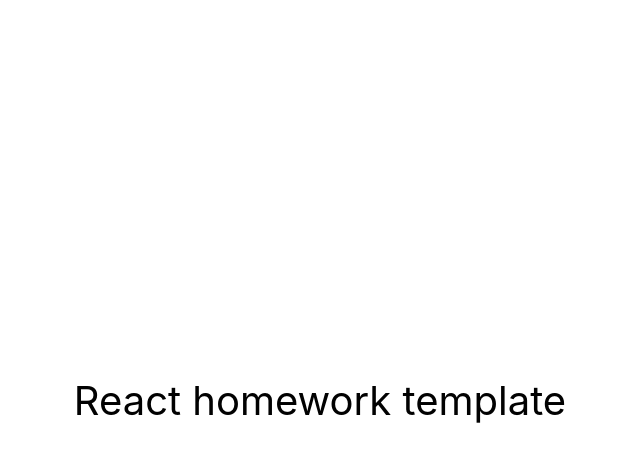
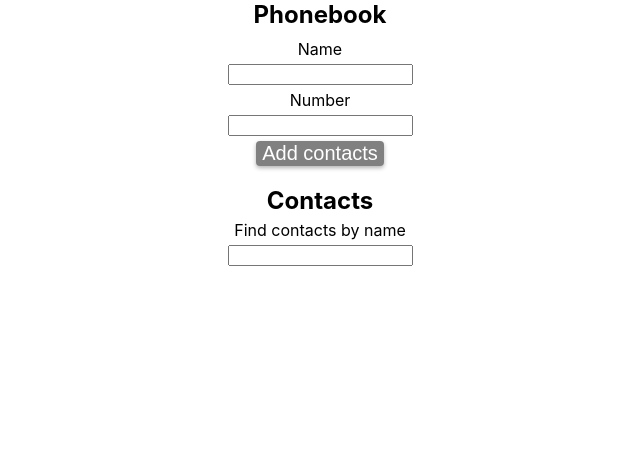
Before and after one commit to VladimirDegt/goit-react-hw-03-phonebook, a React (Create React App) app: page / in a window 1280 px wide. Shown: the top 462 px of the page, without its empty margins (320-960 px from the left). Built offline with nearby package versions, Linux system fonts and the light colour scheme.

Commit message:
добавил всю вторую домашку

```diff
--- a/public/index.html
+++ b/public/index.html
@@ -2,14 +2,12 @@
 <html lang="en">
   <head>
     <meta charset="utf-8" />
-    <link rel="icon" href="%PUBLIC_URL%/favicon.ico" />
     <meta name="viewport" content="width=device-width, initial-scale=1" />
     <meta name="theme-color" content="#000000" />
     <meta
       name="description"
       content="Web site created using create-react-app"
     />
-    <link rel="apple-touch-icon" href="%PUBLIC_URL%/logo192.png" />
     <!--
       manifest.json provides metadata used when your web app is installed on a
       user's mobile device or desktop. See https://developers.google.com/web/fundamentals/web-app-manifest/
@@ -24,7 +22,7 @@
       work correctly both with client-side routing and a non-root public URL.
       Learn how to configure a non-root public URL by running `npm run build`.
     -->
-    <title>React App</title>
+    <title>Phonebook</title>
 
     <!-- Start Single Page Apps for GitHub Pages -->
     <script type="text/javascript">
--- /dev/null
+++ b/src/components/AddContactsForm/AddContactsForm.jsx
@@ -0,0 +1,70 @@
+import { nanoid } from 'nanoid'
+import { Component } from 'react';
+import PropTypes from 'prop-types';
+import { Section, Form, Button } from './AddContactsForm.styled';
+
+const inputNameId = nanoid();
+const inputNumberId = nanoid();
+
+class AddContactsForm extends Component{
+  state = {
+    name: '',
+    number: '',
+  };
+
+  handleInputChange = ({target}) => {
+    const value = target.value;
+    this.setState({
+      [target.name]: value
+    })
+  }
+
+  handleFormSubmit = (e) => {
+    e.preventDefault()
+    this.props.createContact({
+      name: this.state.name,
+      number: this.state.number,
+    })
+    this.setState({
+      name: '',
+      number: '',
+    })
+  }
+
+  render() {
+  return <Section>
+          <h1>Phonebook</h1>
+          <Form onSubmit={this.handleFormSubmit}>
+            <label htmlFor={inputNameId}>Name</label>
+            <input
+              id={inputNameId}
+              type="text"
+              name="name"
+              pattern="^[a-zA-Zа-яА-Я]+(([' -][a-zA-Zа-яА-Я ])?[a-zA-Zа-яА-Я]*)*$"
+              title="Name may contain only letters, apostrophe, dash and spaces. For example Adrian, Jacob Mercer, Charles de Batz de Castelmore d'Artagnan"
+              required
+              onChange={this.handleInputChange}
+              value={this.state.name}
+            />
+            <label htmlFor={inputNumberId}>Number</label>
+            <input
+              id={inputNumberId}
+              type="tel"
+              name="number"
+              pattern="\+?\d{1,4}?[-.\s]?\(?\d{1,3}?\)?[-.\s]?\d{1,4}[-.\s]?\d{1,4}[-.\s]?\d{1,9}"
+              title="Phone number must be digits and can contain spaces, dashes, parentheses and can start with +"
+              required
+              onChange={this.handleInputChange}
+              value={this.state.number}
+            />
+            <Button type="submit">Add contacts</Button>
+          </Form>
+        </Section>
+  }
+};
+
+AddContactsForm.propTypes = {
+  createContact: PropTypes.func.isRequired,
+};
+
+export default AddContactsForm;
--- /dev/null
+++ b/src/components/AddContactsForm/AddContactsForm.styled.jsx
@@ -0,0 +1,33 @@
+import styled from '@emotion/styled'
+
+export const Section = styled.section`
+  display: flex;
+  flex-direction: column;
+  justify-content: center;
+  align-items: center;
+  gap: 10px;
+`
+
+export const Form = styled.form`
+  display: flex;
+  flex-direction: column;
+  justify-content: center;
+  align-items: center;
+  gap: 5px;
+`
+
+export const Button = styled.button`
+  background-color: grey;
+  cursor: pointer;
+  border-radius: 4px;
+  border: none;
+  color: white;
+  font-size: 20px;
+  box-shadow: 0 2px 4px rgba(0, 0, 0, 0.3);
+  transition: background-color 250ms cubic-bezier(0.4, 0, 0.2, 1), box-shadow 250ms cubic-bezier(0.4, 0, 0.2, 1);
+
+  :hover {
+    background-color: blue;
+    box-shadow: 0 2px 4px rgba(0, 0, 0, 0.5);
+  }
+`
--- /dev/null
+++ b/src/components/AddContactsForm/index.js
@@ -0,0 +1 @@
+export {default} from './AddContactsForm';
--- a/src/components/App.jsx
+++ b/src/components/App.jsx
@@ -1,16 +1,72 @@
-export const App = () => {
-  return (
-    <div
-      style={{
-        height: '100vh',
-        display: 'flex',
-        justifyContent: 'center',
-        alignItems: 'center',
-        fontSize: 40,
-        color: '#010101'
-      }}
-    >
-      React homework template
-    </div>
-  );
+import { Component } from "react";
+import { nanoid } from 'nanoid';
+import { Notify } from 'notiflix';
+import AddContactsForm from "./AddContactsForm";
+import Contacts from "./Contacts";
+import { Container } from './App.styled';
+import { getItemLocalStorage, setItemLocalStorage } from "localStorage";
+
+export class App extends Component {
+  state = {
+    contacts: [],
+  };
+
+  // componentDidMount() {
+  //   if(getItemLocalStorage()){
+  //     const contactsList = JSON.parse(getItemLocalStorage());
+  //     this.setState({
+  //       contacts: [...JSON.parse(getItemLocalStorage())]
+  //     })
+  //   }
+  // }
+
+  createContact(data){
+    const newContact = {
+      ...data,
+      id: nanoid(),
+    }
+    this.addContact(newContact)
+  };
+
+  addContact = (newContact) => {
+    if(getItemLocalStorage()) {
+      const contactsList = JSON.parse(getItemLocalStorage());
+      if(contactsList.some((item)=>{
+        return item.name.toLowerCase() === newContact.name.toLowerCase()
+      })) {
+        Notify.failure('Такий контакт вже існує!')
+        return
+      }
+      contactsList.push(newContact)
+      setItemLocalStorage(contactsList);
+      this.setState({
+        contacts: [...JSON.parse(getItemLocalStorage())]
+      })
+      Notify.success('Контакт записано!')
+    } else {
+      const contactsList = [];
+      contactsList.push(newContact)
+      setItemLocalStorage(contactsList);
+    }
+  };
+
+  deleteContact = (contactId) => {
+    const contactsList = JSON.parse(getItemLocalStorage());
+    const filterContactsList = contactsList.filter( (item) => item.id !== contactId)
+    setItemLocalStorage(filterContactsList);
+    this.setState({
+      contacts: [...JSON.parse(getItemLocalStorage())]
+    })
+    Notify.info('Контакт видалено!')
+  };
+
+  render() {
+    return <Container>
+    <AddContactsForm createContact={(data)=>this.createContact(data)}/>
+    <Contacts
+      contacts={this.state.contacts}
+      onDeleteContact = {this.deleteContact}
+      />
+    </Container>;
+  };
 };
--- /dev/null
+++ b/src/components/App.styled.jsx
@@ -0,0 +1,15 @@
+import styled from '@emotion/styled'
+
+export const Container = styled.div`
+    display: flex;
+    flex-direction: column;
+    justify-content: center;
+    align-items: center;
+    margin: 0 auto;
+    gap: 20px;
+    text-align: center;
+
+    h1, h2 {
+      margin: 0;
+    }
+`
--- /dev/null
+++ b/src/components/Contacts/Contacts.jsx
@@ -0,0 +1,66 @@
+import { nanoid } from 'nanoid'
+import { Component } from "react";
+import PropTypes from 'prop-types';
+import { Section, ContactsList, ItemList } from './Contacts.styled';
+
+const inputFindId = nanoid();
+
+class Contacts extends Component {
+
+  state = {
+    find: '',
+  }
+
+  handleInputChange = ({target}) => {
+    this.setState({
+      [target.name]: target.value
+    })
+  }
+
+  findContact (){
+    return this.props.contacts.filter((item) =>
+      item.name.toLowerCase().includes(this.state.find.toLowerCase())
+    )
+  }
+
+  render() {
+    return  <Section>
+            <h2>Contacts</h2>
+            <label htmlFor={inputFindId}>Find contacts by name</label>
+            <input
+              id = {inputFindId}
+              type="text"
+              name="find"
+              required
+              onChange={this.handleInputChange}
+              value={this.state.find}
+            />
+            <ContactsList> {this.state.find &&
+              this.findContact().map((item)=>{
+              return (
+                <ItemList key={item.id}>
+                  <span>{item.name}: {item.number}</span>
+                  <button
+                    type="button"
+                    onClick={()=>this.props.onDeleteContact(item.id)}
+                    >delete
+                  </button>
+                </ItemList>
+              )
+              })}
+            </ContactsList>
+            </Section>
+  }
+};
+
+Contacts.propTypes = {
+  contacts: PropTypes.arrayOf(
+    PropTypes.shape({
+      id: PropTypes.string.isRequired,
+      name: PropTypes.string.isRequired,
+      number: PropTypes.string.isRequired,
+    })).isRequired,
+  onDeleteContact: PropTypes.func.isRequired,
+}
+
+export default Contacts;
--- /dev/null
+++ b/src/components/Contacts/Contacts.styled.jsx
@@ -0,0 +1,43 @@
+import styled from '@emotion/styled'
+
+export const Section = styled.section`
+  display: flex;
+  flex-direction: column;
+  justify-content: center;
+  align-items: center;
+  gap: 5px;
+`
+
+export const ContactsList = styled.ul`
+display: flex;
+flex-direction: column;
+justify-content: space-between;
+align-items: center;
+gap: 10px;
+margin: 0 auto;
+padding: 0;
+`
+export const ItemList = styled.li`
+  list-style-type: none;
+  font-size: 20px;
+
+  span {
+    margin-right: 10px;
+  }
+
+  button {
+    background-color: grey;
+    cursor: pointer;
+    border-radius: 4px;
+    border: none;
+    color: white;
+    font-size: 20px;
+    box-shadow: 0 2px 4px rgba(0, 0, 0, 0.3);
+    transition: background-color 250ms cubic-bezier(0.4, 0, 0.2, 1), box-shadow 250ms cubic-bezier(0.4, 0, 0.2, 1);
+
+    :hover {
+      background-color: blue;
+      box-shadow: 0 2px 4px rgba(0, 0, 0, 0.5);
+    }
+  }
+`
--- /dev/null
+++ b/src/components/Contacts/index.js
@@ -0,0 +1 @@
+export {default} from './Contacts'
--- /dev/null
+++ b/src/localStorage.js
@@ -0,0 +1,9 @@
+const STORAGE_KEY = "phonebook";
+
+export const getItemLocalStorage = () => localStorage.getItem(STORAGE_KEY);
+
+export const setItemLocalStorage = (valueLocalStorage) => {
+    localStorage.setItem(STORAGE_KEY, JSON.stringify(valueLocalStorage));
+};
+
+export const removeItemLocalStorage = () => localStorage.removeItem(STORAGE_KEY);
```
Also changed, not shown: package.json (+8 -1 lines), 1 other file (tests, documents, lock files or other folders).
